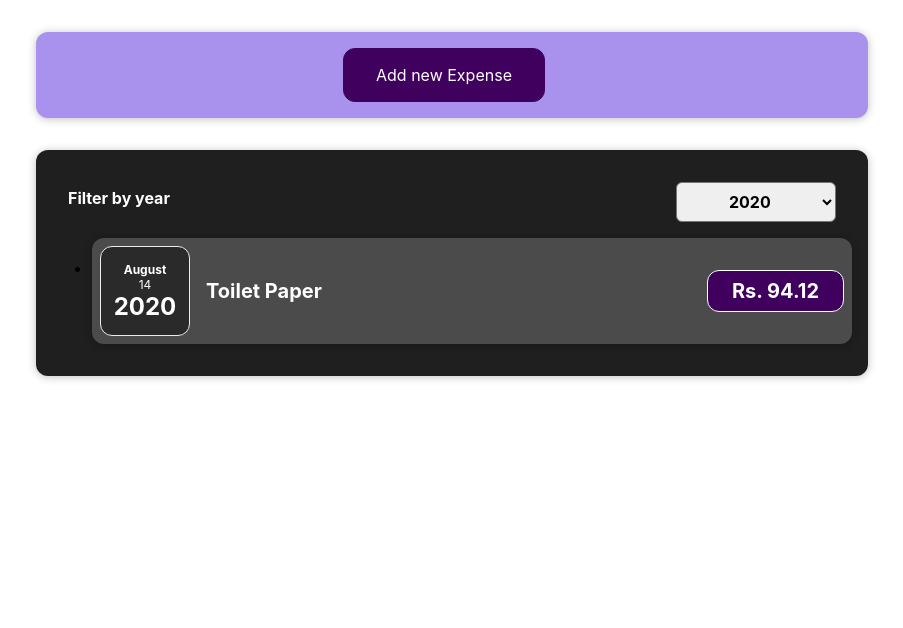
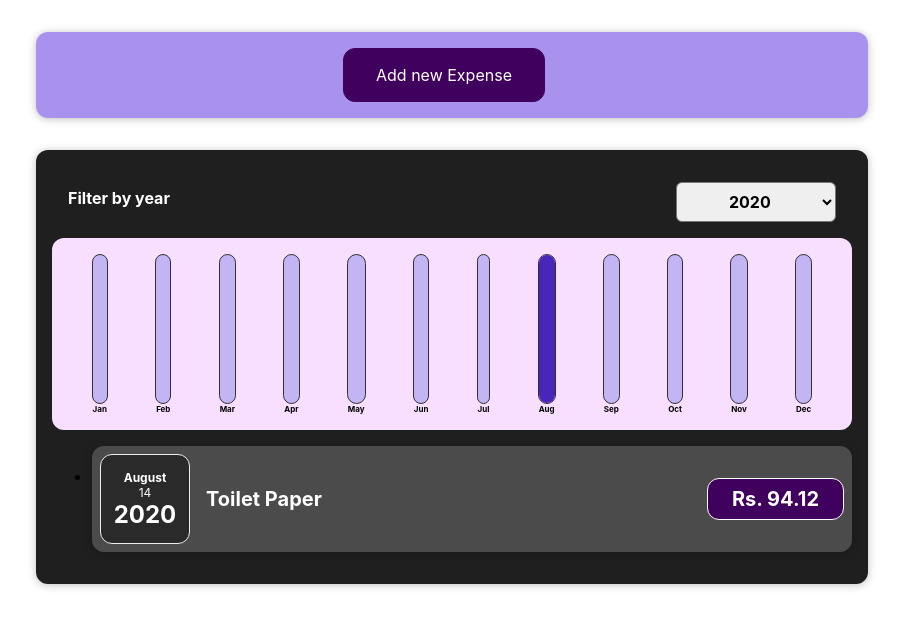
Before and after one commit to AditiyaS-cloud/ReactExpenseTracker, a React (Create React App) app: page / in a window 1280 px wide. Shown: the top 628 px of the page, without its empty margins (188-1091 px from the left). Built offline with nearby package versions, Linux system fonts and the light colour scheme.

Commit message:
Added chart component for showing all expenses visually

```diff
--- /dev/null
+++ b/src/components/Chart/Chart.css
@@ -0,0 +1,9 @@
+  .chart {
+      padding: 1rem;
+      border-radius: 12px;
+      background-color: #f8dfff;
+      text-align: center;
+      display: flex;
+      justify-content: space-around;
+      height: 10rem;
+  }
--- /dev/null
+++ b/src/components/Chart/Chart.js
@@ -0,0 +1,23 @@
+import React from 'react';
+import ChartBar from './ChartBar';
+import './Chart.css';
+
+const Chart = props => {
+    const dataPointValues = props.dataPoints.map(dataPoint => dataPoint.value);
+    const totalMaximum = Math.max(...dataPointValues);
+
+    return (
+        <div className="chart">
+            {props.dataPoints.map((dataPoint) => (
+                <ChartBar
+                    key={dataPoint.label}
+                    value={dataPoint.value}
+                    maxValue={totalMaximum}
+                    label={dataPoint.label}
+                />
+            ))}
+        </div>
+    );
+};
+
+export default Chart;
--- /dev/null
+++ b/src/components/Chart/ChartBar.css
@@ -0,0 +1,30 @@
+.chart-bar {
+    height: 100%;
+    display: flex;
+    flex-direction: column;
+    align-items: center;
+}
+
+.chart-bar__inner {
+    height: 100%;
+    width: 100%;
+    border: 1px solid #313131;
+    border-radius: 12px;
+    background-color: #c3b4f3;
+    overflow: hidden;
+    display: flex;
+    flex-direction: column;
+    justify-content: flex-end;
+}
+
+.chart-bar__fill {
+    background-color: #4826b9;
+    width: 100%;
+    transition: all 0.3s ease-out;
+}
+
+.chart-bar__label {
+    font-weight: bold;
+    font-size: 0.5rem;
+    text-align: center;
+}
--- /dev/null
+++ b/src/components/Chart/ChartBar.js
@@ -0,0 +1,22 @@
+import React from 'react';
+import './ChartBar.css';
+
+const ChartBar = (props) => {
+    let barFillHeight = '0%';
+
+    if (props.maxValue > 0) {
+        barFillHeight = Math.round((props.value / props.maxValue) * 100) + '%';
+    }
+    return (
+        <div className='chart-bar'>
+            <div className='chart-bar__inner'>
+                <div className='chart-bar__fill'
+                    style={{ height: barFillHeight }}>
+                </div>
+            </div>
+            <div className='chart-bar__label'>{props.label}</div>
+        </div >
+    );
+};
+
+export default ChartBar;
--- a/src/components/Expenses/Expenses.js
+++ b/src/components/Expenses/Expenses.js
@@ -2,6 +2,7 @@
 import Card from '../UI/Card';
 import ExpensesFilter from './ExpenseFilter';
 import ExpensesList from './ExpensesLists';
+import ExpensesChart from './ExpensesChart';
 import './Expenses.css';
 
 const Expenses = (props) => {
@@ -20,6 +21,7 @@
         <div>
             <Card className="expenses">
                 <ExpensesFilter selected={filteredYear} onSelectFilterData={onSelectYearHandler} />
+                <ExpensesChart expenses={filteredExpenses} />
                 <ExpensesList items={filteredExpenses} />
             </Card>
         </div>
--- /dev/null
+++ b/src/components/Expenses/ExpensesChart.js
@@ -0,0 +1,27 @@
+import React from 'react';
+import Chart from '../Chart/Chart';
+
+const ExpensesChart = props => {
+    const chartDataPoints = [
+        { label: 'Jan', value: 0 },
+        { label: 'Feb', value: 0 },
+        { label: 'Mar', value: 0 },
+        { label: 'Apr', value: 0 },
+        { label: 'May', value: 0 },
+        { label: 'Jun', value: 0 },
+        { label: 'Jul', value: 0 },
+        { label: 'Aug', value: 0 },
+        { label: 'Sep', value: 0 },
+        { label: 'Oct', value: 0 },
+        { label: 'Nov', value: 0 },
+        { label: 'Dec', value: 0 }
+    ];
+
+    for (const expense of props.expenses) {
+        const expenseMonth = expense.date.getMonth();
+        chartDataPoints[expenseMonth].value += expense.amount;
+    }
+    return <Chart dataPoints={chartDataPoints} />;
+}
+
+export default ExpensesChart;
--- a/src/components/NewExpense/ExpenseForm.js
+++ b/src/components/NewExpense/ExpenseForm.js
@@ -43,7 +43,7 @@
         event.preventDefault();
         const expenseData = {
             title: enteredTitle,
-            amount: enteredAmount,
+            amount: +enteredAmount,
             date: new Date(enteredDate)
         };
         console.log(expenseData);
```
